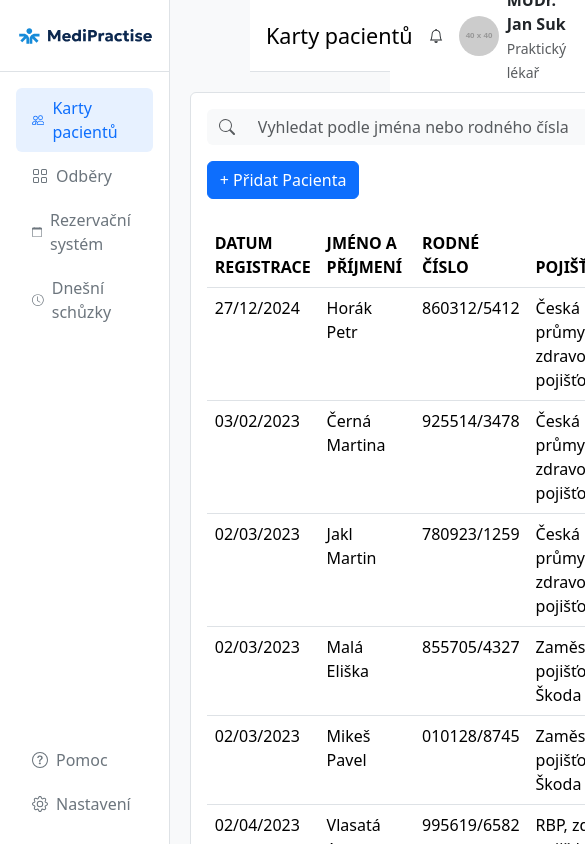
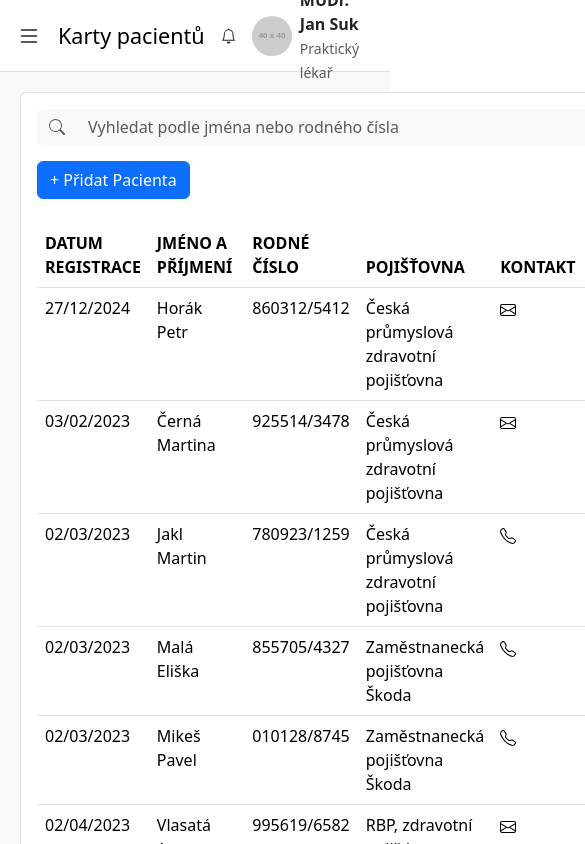
Before and after one commit to PandaCao/medi-practice, a React (Create React App) app in the folder client/: page / in a window 390 px wide. Shown: the top 844 px of the page, 585 px wide, since content can reach past the window. Built offline with nearby package versions, Linux system fonts and the light colour scheme.

Commit message:
feat(sidebar): implement responsive sidebar with toggle functionality and overlay for mobile devices

```diff
--- a/client/src/components/navbar/NavbarComponent.jsx
+++ b/client/src/components/navbar/NavbarComponent.jsx
@@ -1,10 +1,10 @@
 import React from 'react';
 import { Navbar, Image, Stack, Button } from 'react-bootstrap';
-import { BsBell, BsArrowLeft } from 'react-icons/bs';
+import { BsBell, BsArrowLeft, BsList } from 'react-icons/bs';
 import { useNavigate, useLocation } from 'react-router-dom';
 import { getRouteByPath } from '../../config/routes';
 
-const NavbarComponent = () => {
+const NavbarComponent = ({ toggleSidebar }) => {
     const navigate = useNavigate();
     const location = useLocation();
     const currentRoute = getRouteByPath(location.pathname);
@@ -20,12 +20,19 @@ const NavbarComponent = () => {
             style={{
                 position: 'fixed',
                 right: 0,
-                left: '250px',
+                left: 0,
                 zIndex: 1020,
                 height: '72px',
                 padding: '16px',
             }}
         >
+            <Button
+                variant="link"
+                className="d-lg-none text-dark p-0 me-3"
+                onClick={toggleSidebar}
+            >
+                <BsList size={24} />
+            </Button>
             <Navbar.Brand className="d-flex align-items-center">
                 {currentRoute && !currentRoute.isMainRoute && (
                     <Button
--- a/client/src/components/sidebar/Sidebar.css
+++ b/client/src/components/sidebar/Sidebar.css
@@ -18,3 +18,46 @@
 .sidebar-nav-link.active:hover {
     background-color: #e7f1ff;
 }
+
+.sidebar {
+    width: 250px;
+    height: 100vh;
+    position: fixed;
+    top: 0;
+    left: 0;
+    z-index: 1030;
+    transition: transform 0.3s ease-in-out;
+    background-color: white;
+}
+
+.sidebar-overlay {
+    display: none;
+    position: fixed;
+    top: 0;
+    left: 0;
+    right: 0;
+    bottom: 0;
+    background-color: rgba(0, 0, 0, 0.5);
+    z-index: 1025;
+}
+
+@media (max-width: 991.98px) {
+    .sidebar {
+        transform: translateX(-100%);
+    }
+
+    .sidebar.show {
+        transform: translateX(0);
+    }
+
+    .sidebar-overlay.show {
+        display: block;
+    }
+}
+
+@media (min-width: 992px) {
+    .sidebar {
+        transform: none;
+        position: sticky;
+    }
+}
--- a/client/src/components/sidebar/Sidebar.jsx
+++ b/client/src/components/sidebar/Sidebar.jsx
@@ -5,7 +5,7 @@ import { routes } from '../../config/routes';
 import logo from '../../assets/logo.svg';
 import './Sidebar.css';
 
-const Sidebar = () => {
+const Sidebar = ({ isOpen, onClose }) => {
     const location = useLocation();
     const sidebarRoutes = routes.filter((route) => route.showInSidebar);
     const topRoutes = sidebarRoutes.filter((route) => route.position === 'top');
@@ -30,8 +30,16 @@ const Sidebar = () => {
         ));
 
     return (
+        <>
+            {/* Overlay pro mobilní zařízení */}
             <div
-            className="sidebar bg-white border-end d-flex flex-column"
+                className={`sidebar-overlay ${isOpen ? 'show' : ''}`}
+                onClick={onClose}
+            />
+            <div
+                className={`sidebar bg-white border-end d-flex flex-column ${
+                    isOpen ? 'show' : ''
+                }`}
                 style={{ width: '250px', height: '100vh' }}
             >
                 <div
@@ -56,6 +64,7 @@ const Sidebar = () => {
                     </Nav>
                 </div>
             </div>
+        </>
     );
 };
 
--- a/client/src/layout/Layout.jsx
+++ b/client/src/layout/Layout.jsx
@@ -1,10 +1,11 @@
-import React from 'react';
+import React, { useState, useEffect } from 'react';
 import { Container } from 'react-bootstrap';
 import { Outlet, useLocation } from 'react-router-dom';
 import Sidebar from '../components/sidebar/Sidebar';
 import NavbarComponent from '../components/navbar/NavbarComponent';
 
 const Layout = () => {
+    const [isSidebarOpen, setIsSidebarOpen] = useState(false);
     const location = useLocation();
 
     // Funkce pro získání názvu stránky podle cesty
@@ -29,13 +30,26 @@ const Layout = () => {
         }
     };
 
+    // Zavře sidebar při změně cesty na mobilních zařízeních
+    useEffect(() => {
+        setIsSidebarOpen(false);
+    }, [location.pathname]);
+
+    const toggleSidebar = () => {
+        setIsSidebarOpen(!isSidebarOpen);
+    };
+
     return (
         <div className="min-vh-100 d-flex bg-light">
-            <Sidebar />
+            <Sidebar
+                isOpen={isSidebarOpen}
+                onClose={() => setIsSidebarOpen(false)}
+            />
             <div className="flex-grow-1 d-flex flex-column">
                 <header>
                     <NavbarComponent
                         pageTitle={getPageTitle(location.pathname)}
+                        toggleSidebar={toggleSidebar}
                     />
                 </header>
                 <Container
```
Lines whose indentation alone changed are shown as unchanged.
